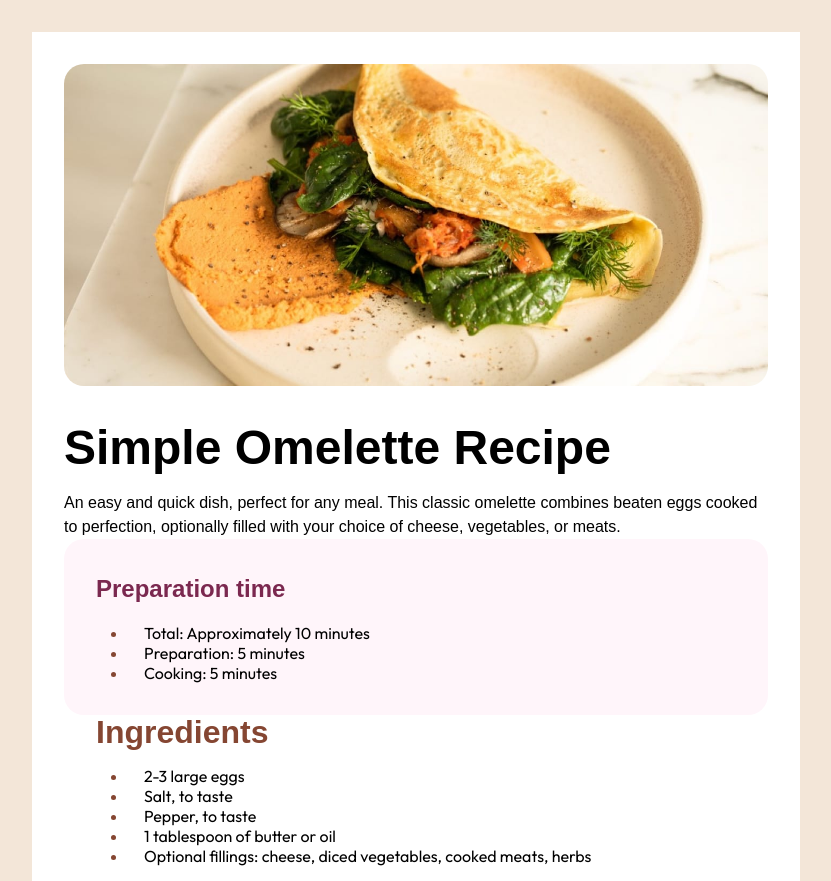
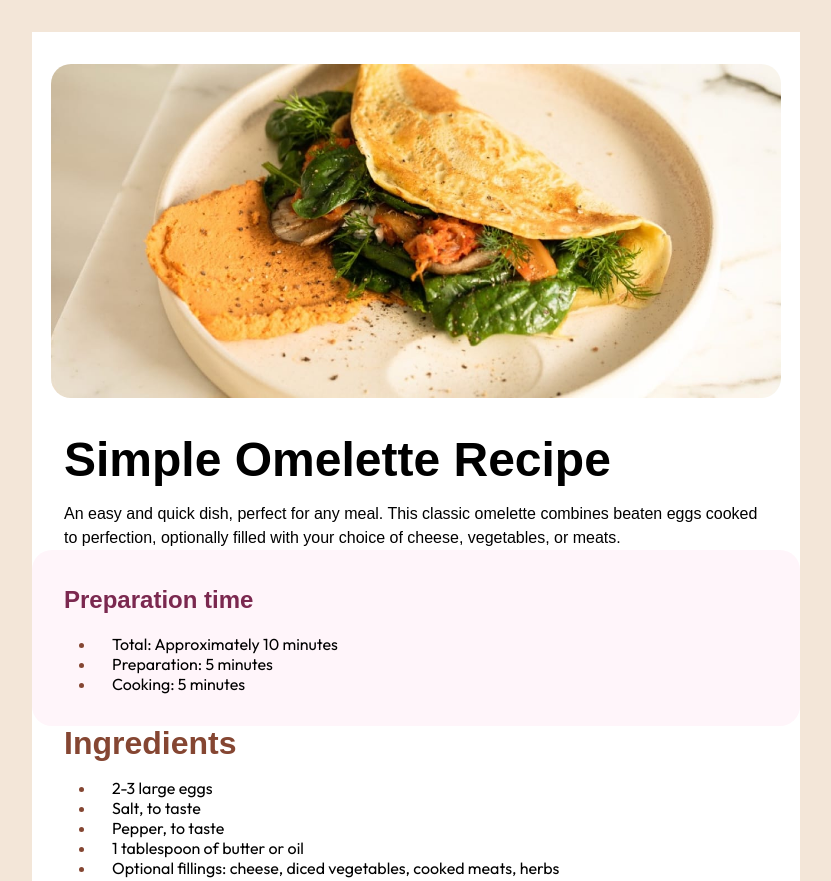
Before and after one commit to basushaunak/recipe-page-main-FM, a plain HTML site: page index.html in a window 1280 px wide. Shown: the top 881 px of the page, without its empty margins (224-1055 px from the left). Drawn offline with Linux system fonts and the light colour scheme.

Commit message:
Completed (Minor fixes

```diff
--- a/css/style.css
+++ b/css/style.css
@@ -56,7 +56,7 @@ html{
     background-color: var(--white);
 }
 
-.wrapper > *{
+.wrapper > h1, .wrapper > p{
     margin-inline: 2rem;
     /* padding-block: 2rem; */
 }
@@ -98,7 +98,7 @@ p{
     line-height: 1.5em;
 }
 
-ol,ul{
+.preparation-details ul{
     padding-block-end:2rem;
 }
 
@@ -106,6 +106,7 @@ li{
     margin-inline-start: 4rem;
     list-style-position: outside;
     padding-inline-start: 1em;
+    padding-inline-end: 2em;
 }
 
 ol > li::marker, ul > li::marker{
@@ -142,6 +143,8 @@ ol > li::marker, ul > li::marker{
 
 .product-image{
     padding-block: 2rem;
+    width: 95%;
+    margin-inline: auto;
 }
 
 .product-image > img{
```
